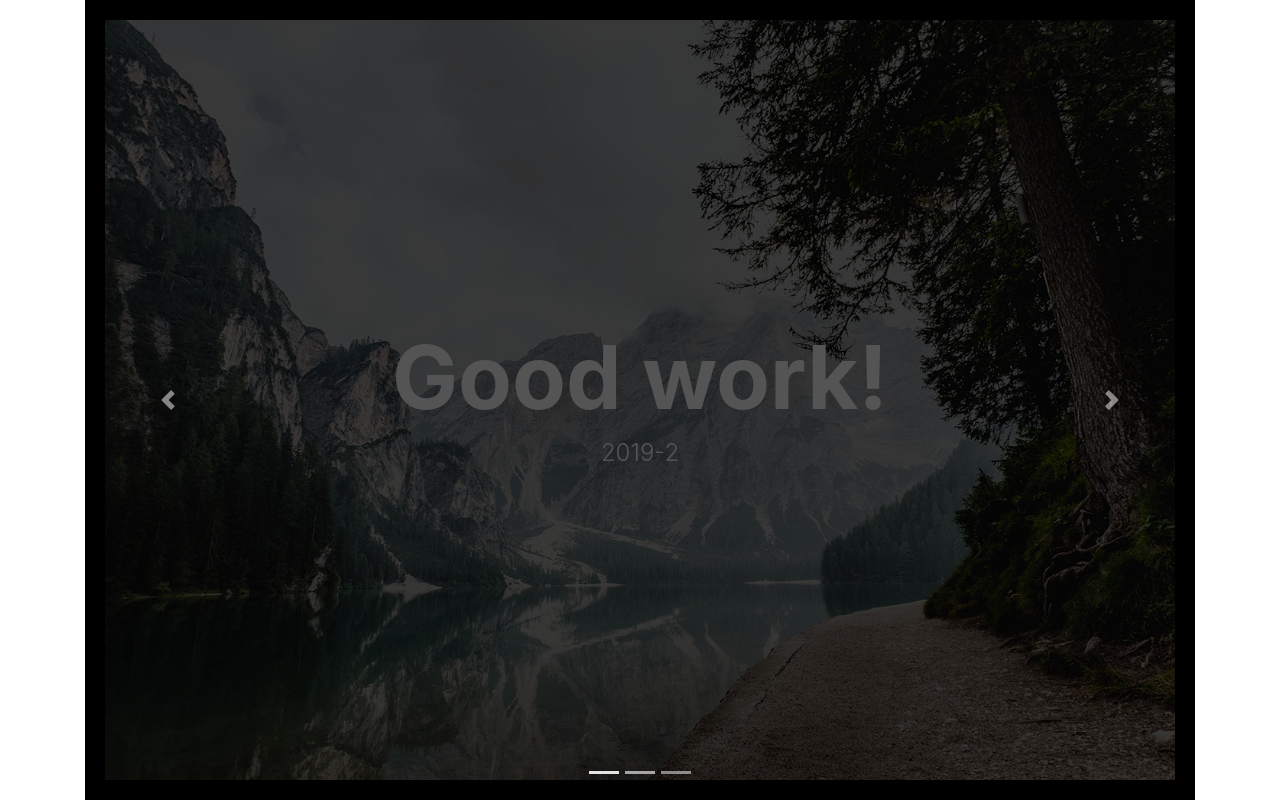
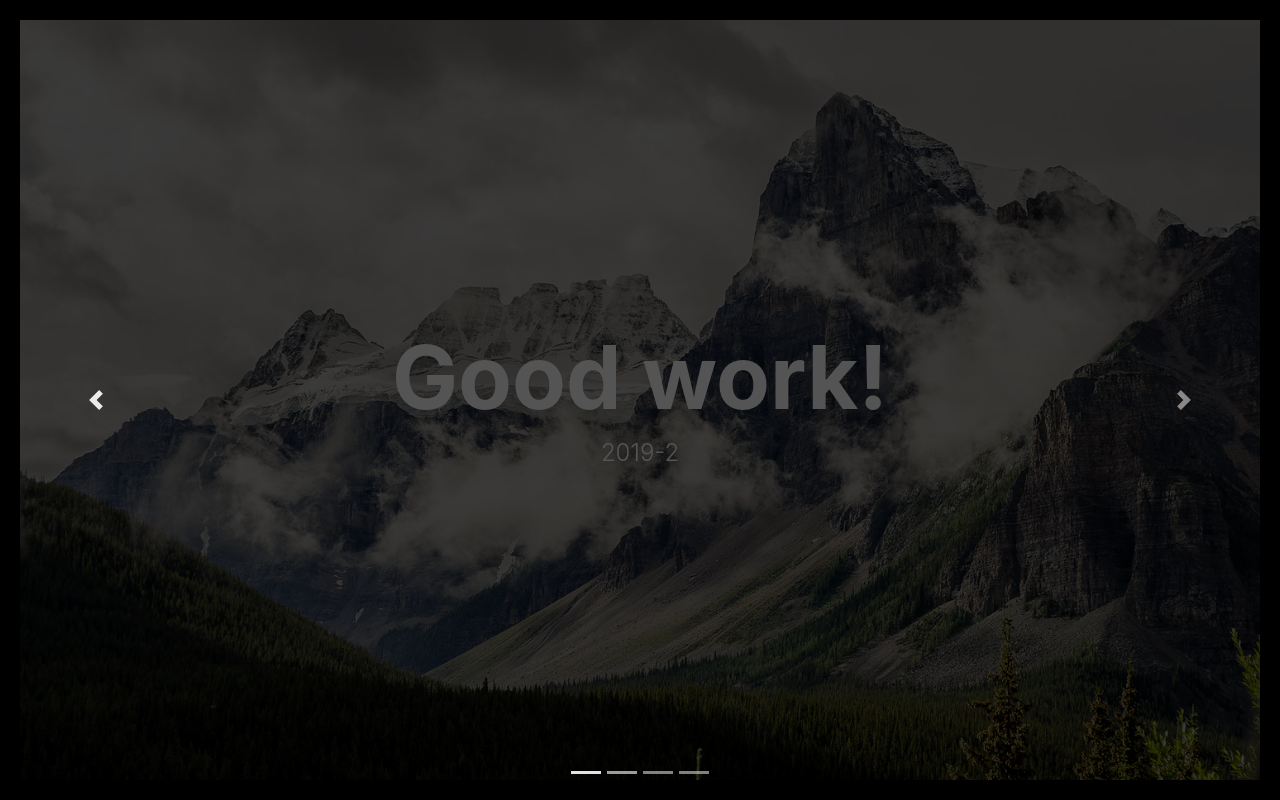
Before and after one commit to bryceharrington/cheers-carousel, a React (Create React App) app: page / in a window 1280 px wide. Built offline with nearby package versions, Linux system fonts and the light colour scheme.

Commit message:
Make Cheers handle arbitrary numbers of Cheer objects

```diff
--- a/src/App.js
+++ b/src/App.js
@@ -16,12 +16,10 @@ class App extends Component {
     render() {
         return (
 	    <React.Fragment>
-              <main className="container">
                 <Cheers
                   active={this.state.active}
                   cheers={this.state.cheers}
                 />
-              </main>
             </React.Fragment>
         );
     }
--- /dev/null
+++ b/src/components/cheer.jsx
@@ -0,0 +1,25 @@
+import React, { Component } from 'react';
+
+class Cheer extends Component {
+    render() {
+	const { id, memo, year, month, image, active } = this.props;
+	let classes = "carousel-item";
+	if ( active === id ) {
+	    classes += " active";
+	}
+	let background = "url('" + image + "')";
+
+	return (
+            <div className={classes}
+                 style={{border: "20px solid black", "backgroundImage": background}}>
+              <div className="overlay"></div>
+              <div className="carousel-caption">
+                <h1 className="display-2 font-weight-bold">{memo}</h1>
+                <p className="h4 font-weight-light">{year}-{month}</p>
+              </div>
+            </div>
+	);
+    }
+}
+
+export default Cheer;
--- /dev/null
+++ b/src/components/cheernav.js
@@ -0,0 +1,18 @@
+import React, { Component } from 'react';
+
+class CheerNav extends Component {
+    render() {
+	    const { id, active } = this.props;
+	    if ( active === id ) {
+            return (
+            <li data-target="#cheers-carousel" data-slide-to={id} className="active"></li>
+            );
+	    } else {
+            return (
+            <li data-target="#cheers-carousel" data-slide-to={id}></li>
+            );
+        }
+    }
+}
+
+export default CheerNav;
--- a/src/components/cheers.jsx
+++ b/src/components/cheers.jsx
@@ -1,52 +1,40 @@
 import React, { Component } from 'react';
+import Cheer from './cheer';
+import CheerNav from './cheernav';
 
 class Cheers extends Component {
+    getImage(i) {
+	    return "img/carousel" + i +".jpg";
+    }
+
     render() {
-	const { cheers } = this.props;
+	    const { cheers } = this.props;
 
-	console.log('Cheers - Rendered');
+	    console.log('Cheers - Rendered');
 
         return (
         <div id="cheers-carousel" className="carousel slide carousel-fade carousel-fullscreen" data-ride="carousel">
           <ol className="carousel-indicators">
-            <li data-target="#cheers-carousel" data-slide-to="0" className="active"></li>
-            <li data-target="#cheers-carousel" data-slide-to="1"></li>
-            <li data-target="#cheers-carousel" data-slide-to="2"></li>
+            { cheers.map(cheer => (
+              <CheerNav key={cheer.id}
+                        id={cheer.id}
+                        active={0}
+              />
+            ))}
           </ol>
 
           <div className="carousel-inner" role="listbox">
-            <div className="carousel-item active"
-                 style={{border: "20px solid black", "backgroundImage": "url('img/carousel1.jpg')"}}>
-              <div className="overlay"></div>
-              <div className="carousel-caption">
-                <h1 className="display-2 font-weight-bold">{cheers[0].memo}</h1>
-                <p className="h4 font-weight-light">{cheers[0].year}-{cheers[0].month}</p>
-              </div>
-            </div>
-            <div className="carousel-item"
-                 style={{border: "20px solid black", "backgroundImage": "url('img/carousel2.jpg')"}}>
-              <div className="overlay"></div>
-              <div className="carousel-caption">
-                <h1 className="display-2 font-weight-bold">{cheers[1].memo}</h1>
-                <p className="h4 font-weight-light">{cheers[1].year}-{cheers[1].month}</p>
-              </div>
-            </div>
-            <div className="carousel-item"
-                 style={{border: "20px solid black", "backgroundImage": "url('img/carousel3.jpg')"}}>
-              <div className="overlay"></div>
-              <div className="carousel-caption">
-                <h1 className="display-2 font-weight-bold">{cheers[2].memo}</h1>
-                <p className="h4 font-weight-light">{cheers[2].year}-{cheers[2].month}</p>
-              </div>
-            </div>
-            <div className="carousel-item"
-                 style={{border: "20px solid black", "backgroundImage": "url('img/carousel2.jpg')"}}>
-              <div className="overlay"></div>
-              <div className="carousel-caption">
-                <h1 className="display-2 font-weight-bold">{cheers[3].memo}</h1>
-                <p className="h4 font-weight-light">{cheers[3].year}-{cheers[3].month}</p>
-              </div>
-            </div>
+            { cheers.map(cheer => (
+              <Cheer key={cheer.id}
+                     id={cheer.id}
+                     memo={cheer.memo}
+                     year={cheer.year}
+                     month={cheer.month}
+                     image={this.getImage(cheer.id)}
+                     active={0}
+              />
+            ))}
+
           </div>
 
           <a className="carousel-control-prev"
```
